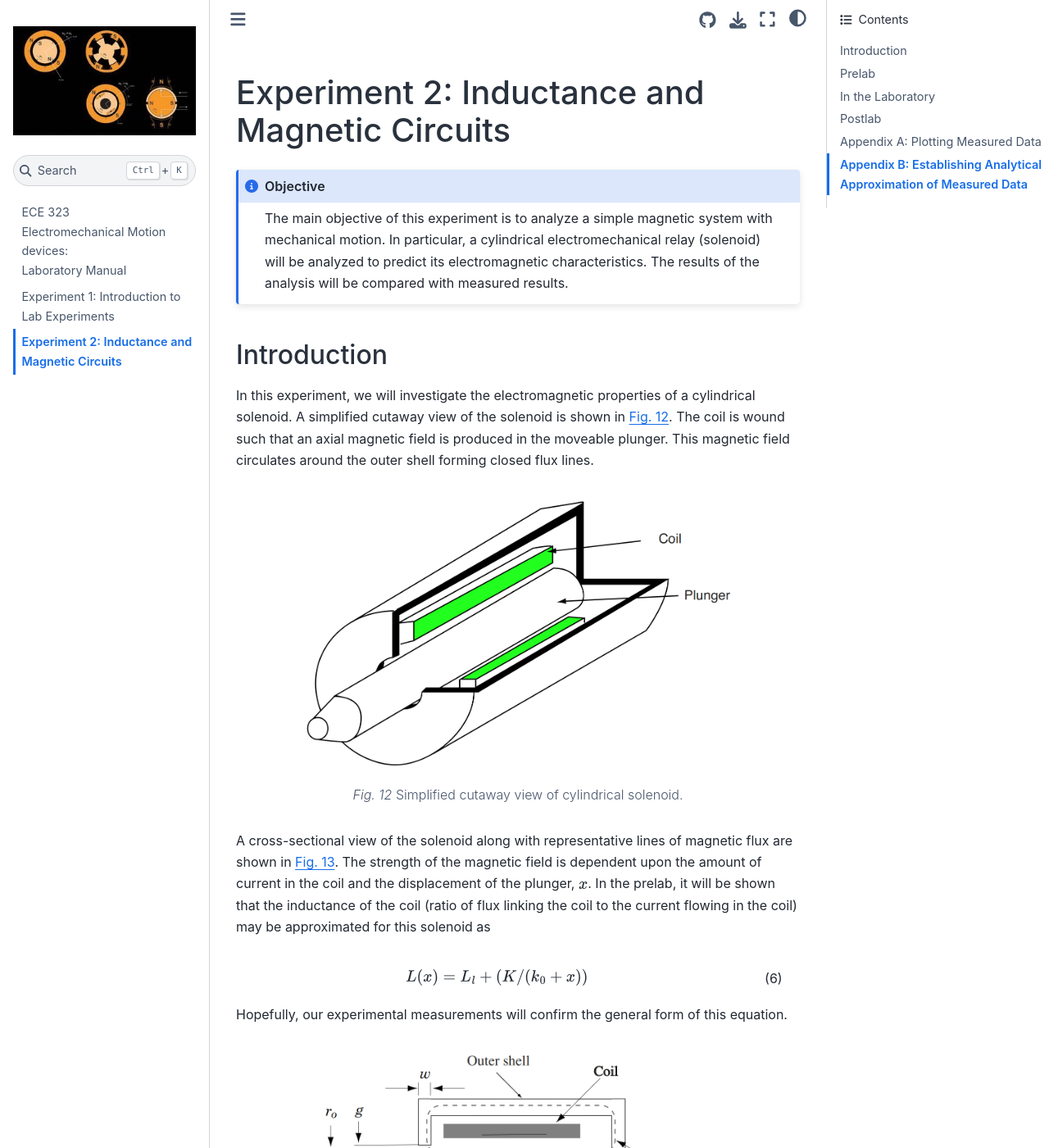
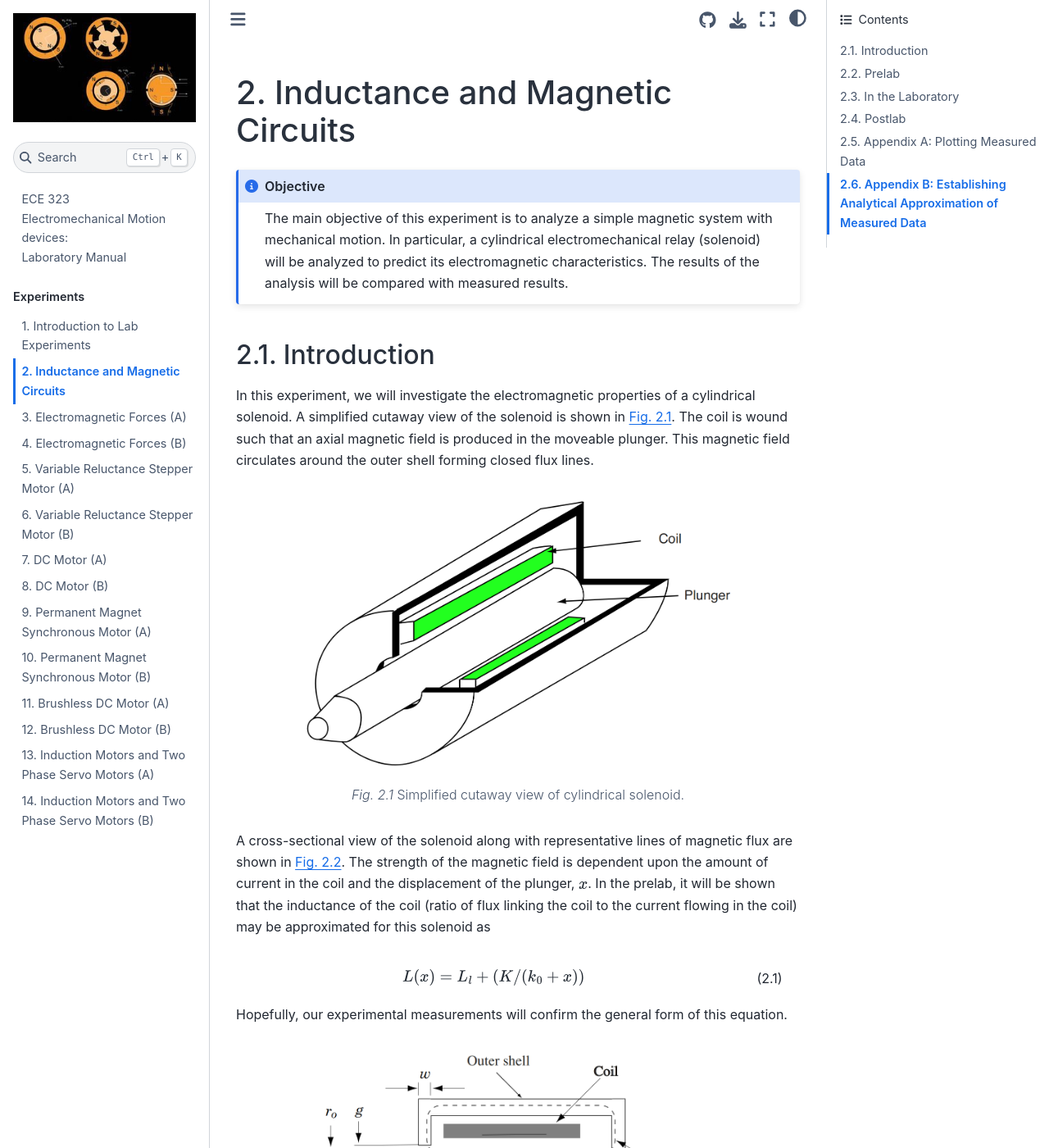
Before and after one commit to Purdue-ECE-32300/lab_book, a Jupyter Book: the page built from source/lab_02.md, in a window 1280 px wide and 1400 px high. Shown: the whole window at 82% size. Built offline with Jupyter Book 1.0.4 settings and Sphinx 7.4.7 and the Sphinx Book theme 1.1.4, drawn with Linux system fonts in a browser that asks for light colours; some of the changed text lies outside the part shown.

Commit message:
Add expirement/section numbering.
This breaks the historic A/B numbering, but there is currently no way to
customize the section counter in jupyter-book.  One alternative would be
to have parts A and B be numbered sections of a single experiment (e.g.
3.1 and 3.2 instead of 3A and 3B).

````diff
--- a/source/_toc.yml
+++ b/source/_toc.yml
@@ -3,21 +3,21 @@
 
 format: jb-book
 root: intro
-chapters:
-- file: lab_1
-- file: lab_2
-#- file: lab_3A
-#- file: lab_3B
-#- file: lab_4A
-#- file: lab_4B
-#- file: lab_5A
-#- file: lab_5B
-#- file: lab_6A
-#- file: lab_6B
-#- file: lab_7A
-#- file: lab_7B
-#- file: lab_8A
-#- file: lab_8B
-#- file: markdown
-#- file: notebooks
-#- file: markdown-notebooks
+parts:
+  - caption: Experiments
+    numbered: 3
+    chapters:
+    - file: lab_01
+    - file: lab_02
+    - file: lab_03
+    - file: lab_04
+    - file: lab_05
+    - file: lab_06
+    - file: lab_07
+    - file: lab_08
+    - file: lab_09
+    - file: lab_10
+    - file: lab_11
+    - file: lab_12
+    - file: lab_13
+    - file: lab_14
--- a/source/lab_1.md
+++ b/source/lab_01.md
@@ -1,6 +1,6 @@
 ```{include} ./macros.md
 ```
-# Experiment 1: Introduction to Lab Experiments
+# Introduction to Lab Experiments
 
 ```{admonition} Objective
 :class: note
--- a/source/lab_2.md
+++ b/source/lab_02.md
@@ -1,6 +1,6 @@
 ```{include} ./macros.md
 ```
-# Experiment 2: Inductance and Magnetic Circuits
+# Inductance and Magnetic Circuits
 
 ```{admonition} Objective
 :class: note
--- /dev/null
+++ b/source/lab_04.md
@@ -0,0 +1,3 @@
+# Electromagnetic Forces (B)
+
+placeholder
--- /dev/null
+++ b/source/lab_05.md
@@ -0,0 +1,3 @@
+# Variable Reluctance Stepper Motor (A)
+
+placeholder
--- /dev/null
+++ b/source/lab_06.md
@@ -0,0 +1 @@
+# Variable Reluctance Stepper Motor (B)
--- /dev/null
+++ b/source/lab_07.md
@@ -0,0 +1 @@
+# DC Motor (A)
--- /dev/null
+++ b/source/lab_08.md
@@ -0,0 +1 @@
+# DC Motor (B)
--- /dev/null
+++ b/source/lab_09.md
@@ -0,0 +1 @@
+# Permanent Magnet Synchronous Motor (A)
--- /dev/null
+++ b/source/lab_10.md
@@ -0,0 +1 @@
+# Permanent Magnet Synchronous Motor (B)
--- /dev/null
+++ b/source/lab_11.md
@@ -0,0 +1 @@
+# Brushless DC Motor (A)
--- /dev/null
+++ b/source/lab_12.md
@@ -0,0 +1 @@
+# Brushless DC Motor (B)
--- /dev/null
+++ b/source/lab_13.md
@@ -0,0 +1 @@
+# Induction Motors and Two Phase Servo Motors (A)
--- /dev/null
+++ b/source/lab_14.md
@@ -0,0 +1 @@
+# Induction Motors and Two Phase Servo Motors (B)
````
Also changed, not shown: source/lab_03.md (added, +11 -0 lines), source/macros.md (+1 -1 lines).
